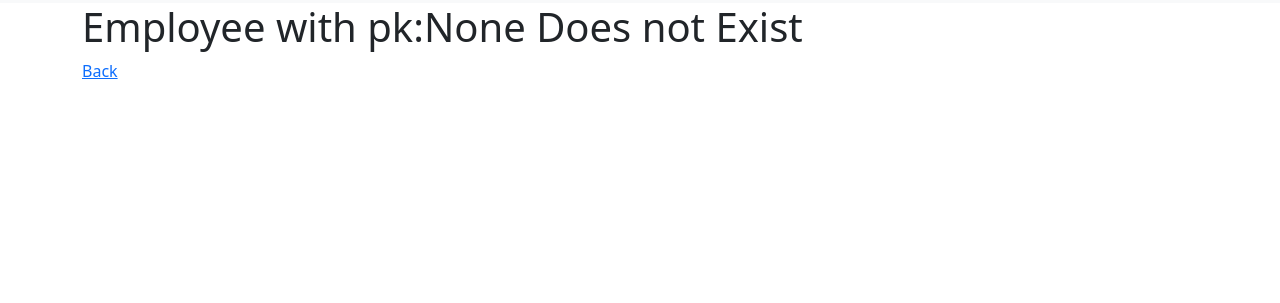
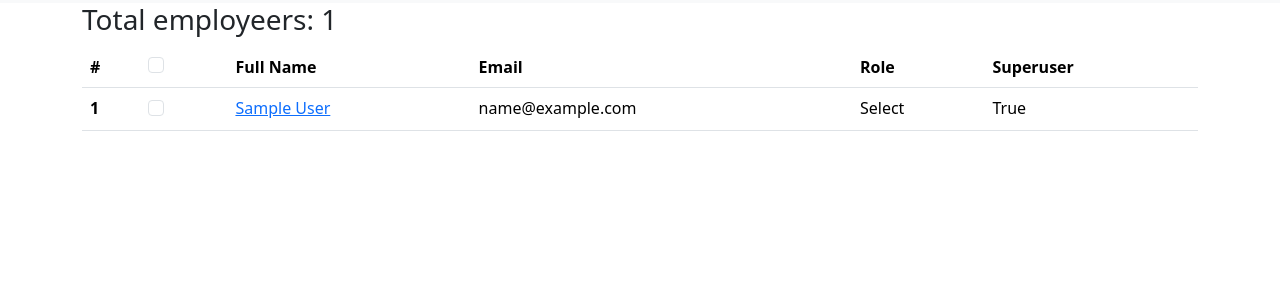
Before and after one commit to BIWebTech87/time_managment, a Django app: page /employee/employees_list/ in a window 1280 px wide. Shown: the part 53-356 px from the top of the page. Run offline with Django 5.2, Linux system fonts and the light colour scheme; tables that the repository leaves empty hold one stand-in row (values such as "Sample post").

Commit message:
[ADD] employee CRUD

```diff
--- a/timeManagment/employees/templates/employees_template.html
+++ b/timeManagment/employees/templates/employees_template.html
@@ -6,25 +6,36 @@
 
 
 {% block content %}
-{% if error_employee_does_not_exist %}
-
-<h1> {{ error_employee_does_not_exist }} </h1>
-<a href="{% url 'main:index' %}">Back</a>
-
+{% if form %}
+    <h1>{{ form_title }}</h1>
+    <form method="post">
+        {% csrf_token %}
+        {{ form.as_p }}
+        <input type="hidden" name="action" value="update">
+        <input type="submit" value="{{ form_button }}">
+    </form>
 {% endif %}
 
-{% if employee %}
-<h1> {{ employee|title }} </h1>
-  <form method="post">
-    {% csrf_token %}
-    {{ form.as_p }}
-    <input type="submit" value="Submit">
-  </form>
+{% if form_fire %}
+    <h3>{{ form_fire_title }}</h3>
+    <form method="post">
+        {% csrf_token %}
+        {{ form_fire.as_p }}
+        <input type="hidden" name="action" value="delete">
+        <input type="submit" value="{{ form_fire_button }}">
+    </form>
 {% endif %}
 
 
-{% if employee_list %}
 
+
+{% if error_msg %}
+<h1> {{ error_msg }} </h1>
+<a href="{% url 'main:index' %}">Back</a>
+{% endif %}
+
+
+{% if employees_list %}
 <h3>Total employeers: {{ total_employees }}</h3>
 <table class="table">
   <thead>
@@ -52,7 +63,12 @@
         <label class="form-check-label" for="flexCheckDefault"></label>
       </div>
     </td>
-    <td>{{ employee|title }}</td>
+    <td>
+      <a href="{% url 'employees:edit_employee' employee.id %}">
+        {{ employee|title }}
+      </a>
+
+    </td>
     <td>{{ employee.email }}</td>
     <td>{{ employee.role }}</td>
     <td>{{ employee.is_superuser }}</td>
@@ -60,8 +76,6 @@
   </tbody>
   {% endfor %}
 </table>
-
-
 {% endif %}
 
 {% endblock %}
--- a/timeManagment/employees/urls.py
+++ b/timeManagment/employees/urls.py
@@ -1,13 +1,14 @@
 from django.urls import path
 from django.contrib.auth import views as auth_views
-from .views import EmployeesCRUD
+from .views import EmployeesListView, EmployeeUpdateView, EmployeeCreateView
 
 app_name = 'employees'
+
 
 urlpatterns = [
     path('login/', auth_views.LoginView.as_view(template_name='login.html'), name='login'),
     path('logout/', auth_views.LogoutView.as_view(), name='logout'),
-    path('employees_list/', EmployeesCRUD.as_view() , name='employees_list'),
-    path('<int:pk>/', EmployeesCRUD.as_view() , name='edit_employee'),
-    path('add_new_employee', EmployeesCRUD.as_view() , name='add_new_employee'),
+    path('employees_list/', EmployeesListView.as_view() , name='employees_list'),
+    path('<int:pk>/', EmployeeUpdateView.as_view() , name='edit_employee'),
+    path('add_new_employee/', EmployeeCreateView.as_view() , name='add_new_employee'),
 ]
--- a/timeManagment/employees/views.py
+++ b/timeManagment/employees/views.py
@@ -1,40 +1,116 @@
-from django.shortcuts import render, get_object_or_404
+from django.core.checks import messages
+from django.shortcuts import render, get_object_or_404, redirect
 from django.http import Http404
 from django.views import View
 from .models import Employee
-from .forms import EmployeeDataForm, NewEmployeeForm
+from .forms import EmployeeDataForm, NewEmployeeForm, DeleteEmployeeForm
 from django.http import HttpResponse,JsonResponse
 
 # Create your views here.
-class EmployeesCRUD(View):
+class EmployeesListView(View):
     model = Employee
     template_name = 'employees_template.html'
 
-    def get(self, request, *args, **kwargs):
+    def get(self, request):
+
         context = {
             'title':'Employees',
+            'employees_list': Employee.objects.all().order_by('id'),
+            'total_employees': Employee.objects.all().count(),
         }
 
+        return render(request, self.template_name , context)
+
+
+class EmployeeUpdateView(View):
+    template_name = 'employees_template.html'
+
+    def get_employee(self, pk):
+        """Утилитарный метод для получения сотрудника."""
+        return get_object_or_404(Employee, pk=pk)
+
+    def get(self, request, *args, **kwargs):
+        """Обрабатывает GET-запрос для отображения формы редактирования сотрудника."""
+        context = {'title': 'Employees'}
+
         try:
-            employee = get_object_or_404(Employee, pk=kwargs.get('pk'))
+            employee = self.get_employee(kwargs.get('pk'))
+            form = EmployeeDataForm(instance=employee)
+            form_fire = DeleteEmployeeForm()
+            context.update({
+                'title': employee,
+                'form': form,
+                'form_title': "Update employee data",
+                "form_button": "Update",
+                'form_fire': form_fire,
+                'form_fire_button': 'Delete',
+                'form_fire_title': "Fire employee(for fire a employee insert a email)",
+                'form_fire_url': f'employees/{employee.id}/delete_employee/',
+            })
         except Http404:
-            context['error_employee_does_not_exist'] = f"Employee with pk:{kwargs.get('pk')} Does not Exist"
+            context['error_msg'] = f"Employee with ID: {kwargs.get('pk')} doesn't exist"
+
+        return render(request, self.template_name, context)
+
+    def post(self, request, *args, **kwargs):
+        """Обрабатывает POST-запрос для разных форм."""
+        action = request.POST.get('action')  # Получаем действие из скрытого поля
+        employee = self.get_employee(kwargs.get('pk'))
+
+        if action == 'update':
+            # Основная форма (обновление данных сотрудника)
+
+            form = EmployeeDataForm(request.POST, instance=employee)
+
+            if form.is_valid():
+                form.save()
+                return redirect('employees:employees_list')  # Перенаправляем на список сотрудников
+
+            # Если форма некорректна
+            context = {
+                'title': employee,
+                'form': form,
+                'form_title': "Update employee data",
+                'form_button': "Update",
+            }
             return render(request, self.template_name, context)
 
+        elif action == 'delete':
+            form = DeleteEmployeeForm(request.POST)
+            if employee.email != form.data.get('email'):
+                return render(request, self.template_name, {'error_msg': 'Email is not correct'})
+            employee.delete()
+            return redirect('employees:employees_list')  # Перенаправляем после удаления
 
-        if get_object_or_404(Employee, pk=kwargs.get('pk')):
-            employee = get_object_or_404(Employee, pk=kwargs.get('pk'))
+        # Если "action" не распознано
+        return redirect('employees:employees_list')
 
-            form = EmployeeDataForm(instance=employee)
-            context = {
-                'employee' : employee,
-                'title' : employee,
-                'form' : form,
-            }
-            return render(request, 'employees_template.html', context)
+
+class EmployeeCreateView(View):
+    model = Employee
+    template_name = 'employees_template.html'
+
+    def get(self, request):
+        form = NewEmployeeForm()
+        context = {
+            'title': 'Create new employee',
+            'form': form,
+            'form_title': "Create new employee",
+            "form_button": "Create"
+        }
+        return render(request, self.template_name, context)
+
+    def post(self, request):
+        context = {
+            'title': 'Create new employee',
+        }
+        form = NewEmployeeForm(request.POST)
+        if form.is_valid():
+            form.save()
+            return redirect('employees:employees_list')
         else:
-            context['error_employee_does_not_exist'] = 'Employees'
             context['form'] = NewEmployeeForm()
-            context['employees_list'] = Employee.objects.all().order_by('id')
-            context['total_employees'] = context['employees_list'].count()
-        return render(request, self.template_name , context)
+            context['form_title'] = "Create new employee"
+            context['form_button'] = "Create"
+            context['error_msg'] = "Form is not valid"
+        return render(request, self.template_name, context)
--- a/timeManagment/main/templates/base.html
+++ b/timeManagment/main/templates/base.html
@@ -12,7 +12,7 @@
 <body>
 <nav class="navbar navbar-expand-lg bg-body-tertiary">
   <div class="container">
-    <a class="navbar-brand" href="#">TimeManagment</a>
+    <a class="navbar-brand" href="{% url 'main:index' %}">TimeManagment</a>
     <button class="navbar-toggler" type="button" data-bs-toggle="collapse" data-bs-target="#navbarText"
             aria-controls="navbarText" aria-expanded="false" aria-label="Toggle navigation">
       <span class="navbar-toggler-icon"></span>
@@ -28,8 +28,7 @@
             </a>
             <ul class="dropdown-menu">
               <li><a class="dropdown-item" href="{% url 'employees:employees_list' %}">All</a></li>
-              <li><a class="dropdown-item" href="#">Add</a></li>
-              <li><a class="dropdown-item" href="#">Delete</a></li>
+              <li><a class="dropdown-item" href="{% url 'employees:add_new_employee' %}">Add</a></li>
             </ul>
           </li>
         </ul>
@@ -85,7 +84,8 @@
   {% endblock %}
 </div>
 
-
+<!-- jQuery -->
+<script src="https://code.jquery.com/jquery-3.6.0.min.js" integrity="sha256-/xUj+3OJ5uwp6HIvRzfrUpHjnN6Z9Ff5sqS+IzxcLvU=" crossorigin="anonymous"></script>
 <script src="https://cdn.jsdelivr.net/npm/bootstrap@5.3.3/dist/js/bootstrap.bundle.min.js"
         integrity="sha384-YvpcrYf0tY3lHB60NNkmXc5s9fDVZLESaAA55NDzOxhy9GkcIdslK1eN7N6jIeHz"
         crossorigin="anonymous"></script>
--- a/timeManagment/main/tests.py
+++ b/timeManagment/main/tests.py
@@ -8,7 +8,5 @@
     def test_index_page(self):
         client = Client()
         response = client.get('')
-        print(client)
-        print(response.__dict__)
         self.assertEqual(response.status_code, 200)
         #self.assertContains(response, 'hi')  # Проверка содержимого страницы
--- a/timeManagment/timeManagment/urls.py
+++ b/timeManagment/timeManagment/urls.py
@@ -4,5 +4,6 @@
 urlpatterns = [
     path('admin/', admin.site.urls),
     path('', include('main.urls')),
-    path('employee/', include('employees.urls')),
+    path('employee/', include('employees.urls', namespace='employees')),
+
 ]
```
Also changed, not shown: timeManagment/employees/forms.py (+8 -3 lines).
